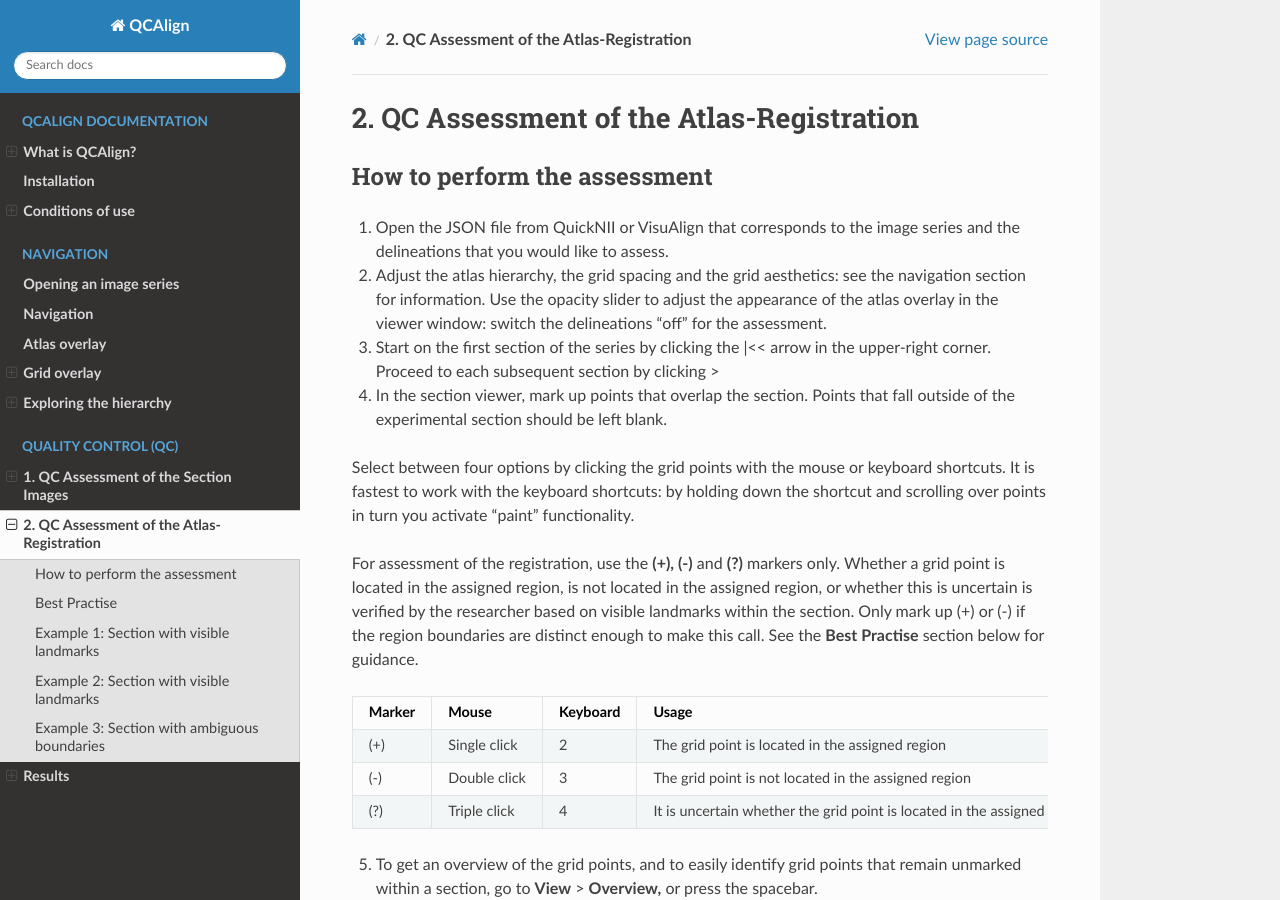
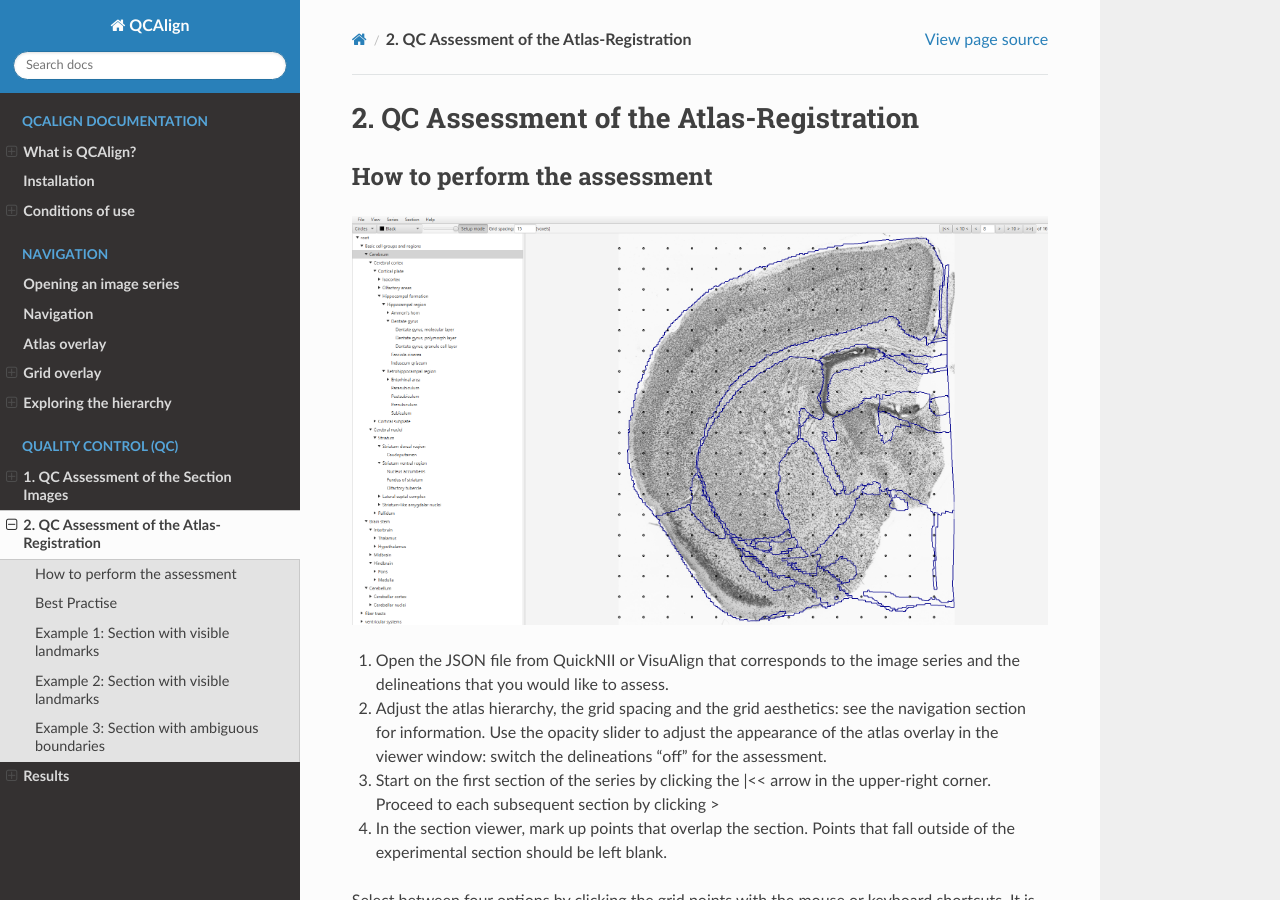
Before and after one commit to Neural-Systems-at-UIO/QCAlign, a Sphinx documentation site: the page built from docs/QCatlasmaps.rst, in a window 1280 px wide and 900 px high. Built offline with Sphinx 7.4.7 and the Read the Docs theme 2.0.0, drawn with Linux system fonts in a browser that asks for light colours.

Commit message:
Update QCatlasmaps.rst

```diff
--- a/docs/QCatlasmaps.rst
+++ b/docs/QCatlasmaps.rst
@@ -3,6 +3,7 @@
 
 How to perform the assessment
 ------------------------------
+.. image:: vertopal_cbedec83746b4aa08b3d6abec4c06604/media/image16.PNG
 
 1. Open the JSON file from QuickNII or VisuAlign that corresponds to the image series and the delineations that you would like to assess.
 
```
